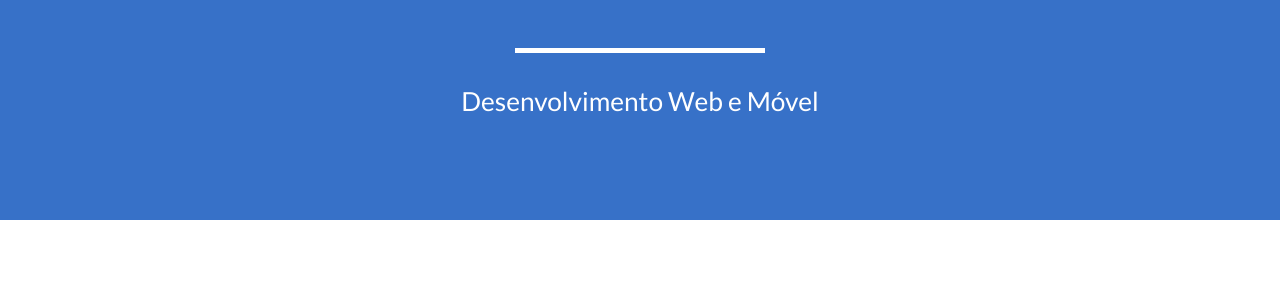
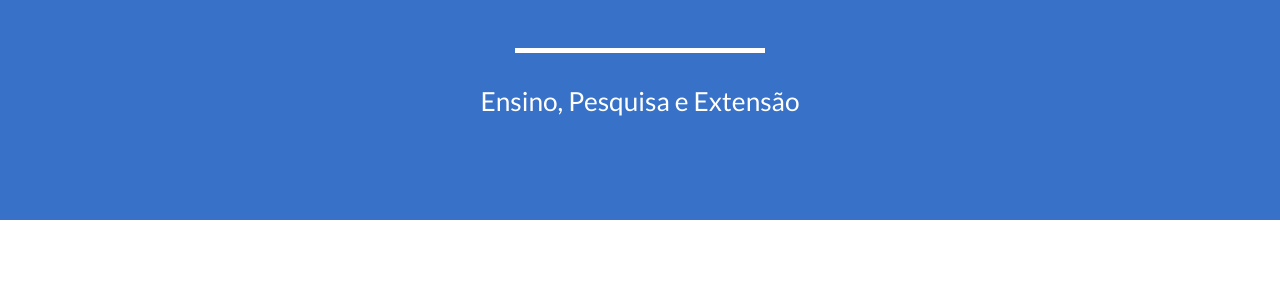
Before and after one commit to les-prp-uespi/les-prp-uespi.github.io, a Jekyll site: the page built from index.html, in a window 1280 px wide and 900 px high, scrolled down 474 px. Shown: the part 175-456 px from the top of the window. Built offline with Jekyll 4.4.1, drawn with Linux system fonts in a browser that asks for light colours.

Commit message:
Update _config.yml

```diff
--- a/_config.yml
+++ b/_config.yml
@@ -2,10 +2,10 @@
 title: Laboratório de Engenharia de Software
 email: les@prp.uespi.br
 url: https://les-prp-uespi.github.io
-description: "O Laboratório de Engenharia de Software é um projeto de extensão da
-Universidade Estadual do Piauí executado no Campus de Piripiri e liderado pelo
-Prof. Alcemir Rodrigues Santos e colaboração dos professores Vigno Moura e Fabbio Borges."
-skills: "Desenvolvimento Web e Móvel"
+description: "O Laboratório de Engenharia de Software é um grupo liderado pelo
+Prof. Alcemir Rodrigues Santos, com a colaboração dos professores Vigno Moura e Fabbio Borges.
+O grupo atua no Campus de Piripiri da Universidade Estadual do Piauí."
+skills: "Ensino, Pesquisa e Extensão"
 meta_author: Laboratório Engenharia de Software
 
 # Google webmaster tools
```
